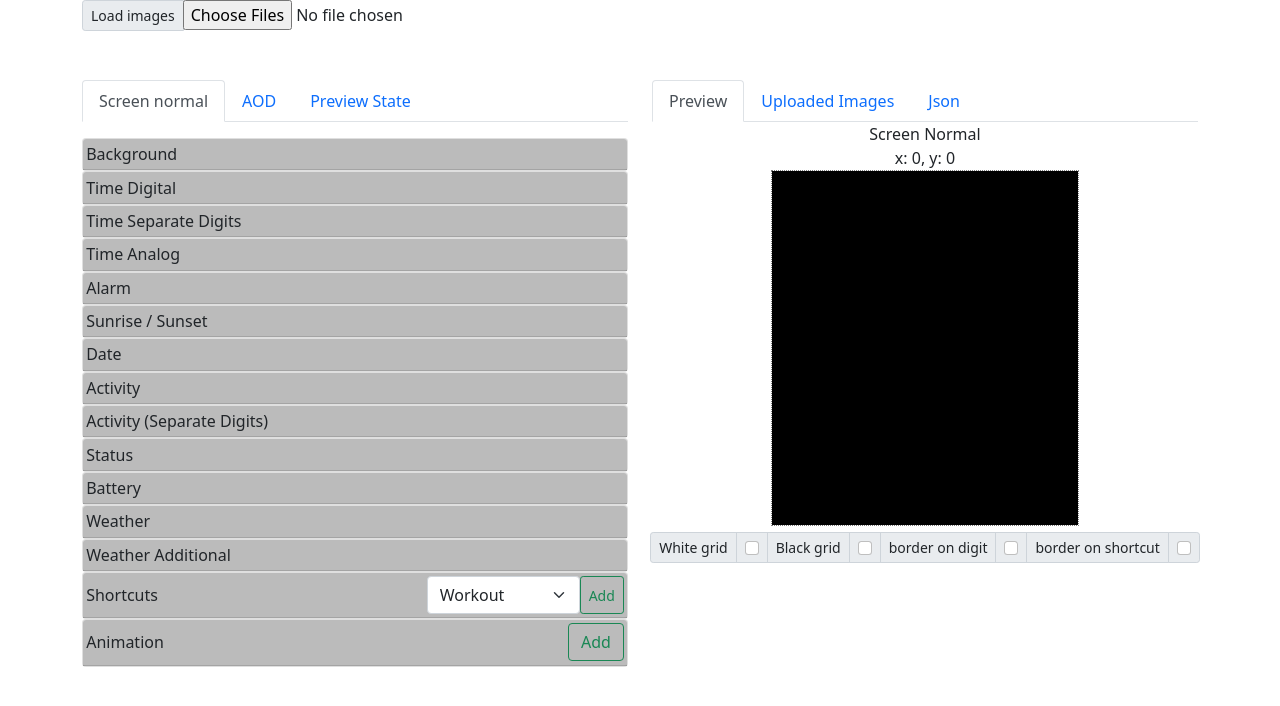
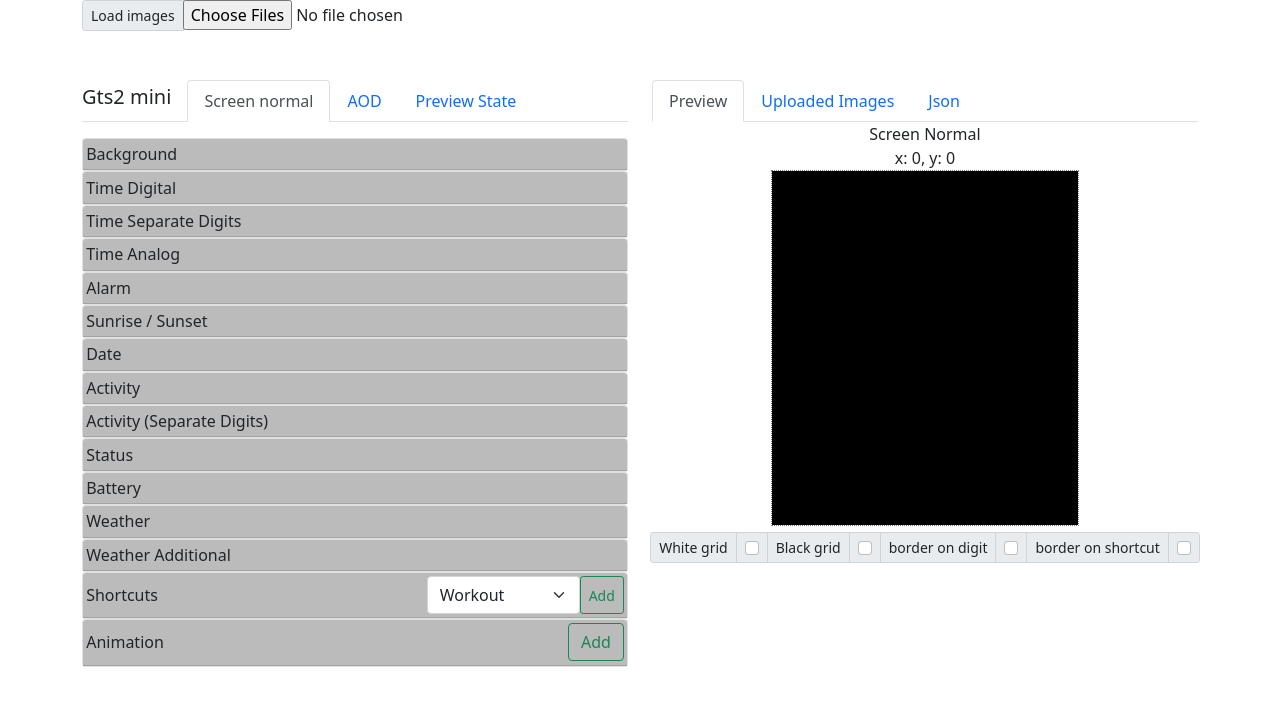
Before and after one commit to Tnxec2/amazfit-gts2mini-watchface-react, a React (Create React App) app: page / in a window 1280 px wide. Shown: the top 706 px of the page. Built offline with nearby package versions, Linux system fonts and the light colour scheme.

Commit message:
add device name

```diff
--- a/src/app/components/main/leftside.component.tsx
+++ b/src/app/components/main/leftside.component.tsx
@@ -3,6 +3,7 @@ import { WatchfaceContext } from "../../context";
 import ScreenNormalcomponent from "../watchface/screennormal.component";
 import PreviewStatesComponent from "./previewstates.component";
 import AodComponent from "../watchface/aod.component";
+import { Constant } from "../../shared/constant";
 
 const tabs = [
   {
@@ -37,6 +38,9 @@ const LeftSideComponent: FC = () => {
   return (
     <div>
       <ul className="nav nav-tabs">
+      <span className="navbar-brand mb-0 h1">
+        {Constant.DEVICE}
+      </span>
         {tabs.map((tab) => {
           return (
             <li key={tab.id} className="nav-item">
--- a/src/app/shared/constant.tsx
+++ b/src/app/shared/constant.tsx
@@ -4,5 +4,6 @@ export class Constant {
   static readonly width: number = 306;
   static readonly height: number = 354;
   static readonly deviceId: number = 73;
+  static readonly DEVICE = 'Gts2 mini';
 
 }
```
